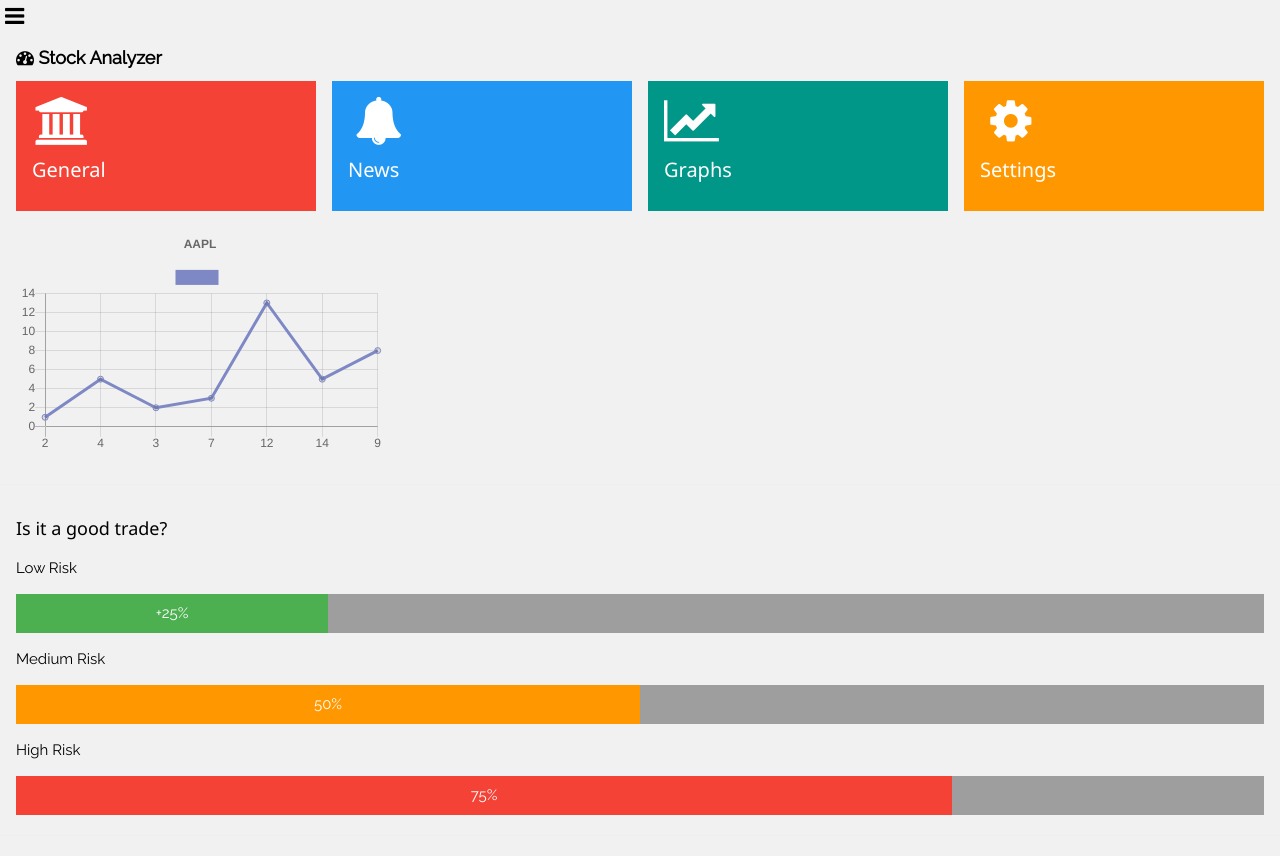
After one commit to Adrianndp/DataAnalysis, a Flask app: page /graph in a window 1280 px wide. The commit adds this page. Run offline with Flask 2, Linux system fonts and the light colour scheme.

Commit message:
server started

```diff
--- a/Application/Server.py
+++ b/Application/Server.py
@@ -1,11 +1,21 @@
-from flask import Flask
+from flask import Flask, render_template
 
 app = Flask(__name__)
 
 
 @app.route('/')
-def hello_world():
-    return 'Hello, World!'
+def home():
+    return render_template("home.html")
+
+
+@app.route('/graph')
+def graph():
+    return render_template("graph.html")
+
+
+@app.route('/news')
+def news():
+    return render_template("news.html")
 
 
 if __name__ == '__main__':
--- a/Application/static/style.css
+++ b/Application/static/style.css
@@ -3,9 +3,56 @@
     box-sizing: inherit;
 }
 .main {
-    margin-left: 300px;
     transition: margin-left .4s;
+}
+.clear {
+    content: "";
+    display: table;
+    clear: both;
+}
 
+.feed {
+    margin-top: 16px;
+    margin-bottom: 16px;
+    padding: 0.01em 16px;
+}
+
+.box {
+    display: block;
+    cursor: pointer;
+    text-decoration: none;
+}
+
+.margin-bottom {
+    margin-bottom: 16px!important;
+}
+.extra_large {
+    font-size: 48px!important
+}
+
+.sidebar2 {
+    height: 100%;
+    position: fixed !important;
+    overflow: auto;
+}
+
+.animate-left {
+    animation: animateleft 0.4s
+}
+
+
+.center {
+    text-align: center!important;
+}
+
+.padding {
+    padding: 8px 16px!important;
+}
+
+.row {
+    content: "";
+    display: table;
+    clear: both;
 }
 
 .container {
@@ -55,6 +102,10 @@
     color: #fff!important;
     background-color: #2196F3!important
 }
+.green {
+    color: #fff!important;
+    background-color: #4CAF50!important;
+}
 
 .menu {
     padding: 5px;
@@ -69,4 +120,5 @@
     position: fixed !important;
     z-index: 1;
     overflow: auto;
+    display: none;
 }
--- /dev/null
+++ b/Application/templates/base.html
@@ -0,0 +1,80 @@
+<!DOCTYPE html>
+<html>
+<title>Stock Analyser</title>
+<meta charset="UTF-8">
+<meta name="viewport" content="width=device-width, initial-scale=1">
+<link rel="stylesheet" href="https://www.w3schools.com/w3css/4/w3.css">
+<link rel="stylesheet" href="https://fonts.googleapis.com/css?family=Raleway">
+<link rel="stylesheet" href="https://cdnjs.cloudflare.com/ajax/libs/font-awesome/4.7.0/css/font-awesome.min.css">
+<link rel="stylesheet" href="../static/style.css">
+<script
+    src="https://cdnjs.cloudflare.com/ajax/libs/Chart.js/2.9.3/Chart.min.js"
+    integrity="sha512-s+xg36jbIujB2S2VKfpGmlC3T5V2TF3lY48DX7u2r9XzGzgPsa6wTpOQA7J9iffvdeBN0q9tKzRxVxw1JviZPg=="
+    crossorigin="anonymous"
+></script>
+<script src="../static/JS.js"></script>
+
+<body class="light-grey">
+
+<!-- Sidebar/menu -->
+<nav class="sidebar white animate-left" style="z-index:3;width:300px;" id="mySidebar"><br>
+  <div class="container row">
+    <div class="w3-col s8 w3-bar">
+      <span>Welcome, <strong>Adrian</strong></span><br>
+    </div>
+  </div>
+  <hr>
+  <div class="container">
+    <h5>Menu</h5>
+  </div>
+  <div class="w3-bar-block">
+    <a href="#" class="w3-bar-item w3-button padding"><i class="fa fa-users fa-fw"></i>  Overview</a>
+    <a href="#" class="w3-bar-item w3-button padding"><i class="fa fa-search" aria-hidden="true"></i>  search</a>
+    <a class="w3-bar-item w3-button padding" onClick="window.location.reload();"><i class="fa fa-refresh" aria-hidden="true"></i> Refresh Page</a>
+    <a href="#" class="w3-bar-item w3-button padding blue"><i class="fa fa-download" aria-hidden="true"></i> download</a>
+  </div>
+</nav>
+
+
+<!-- BOXES -->
+<div class="main" id="main">
+  <a class="menu" onclick="menu()"><i class="fa fa-bars" aria-hidden="true"></i></a>
+  <header class="container">
+    <h5><b><i class="fa fa-dashboard"></i> Stock Analyzer </b></h5>
+  </header>
+  <div class="w3-row-padding margin-bottom">
+    <a href="{{ url_for('home') }}" class="w3-quarter box">
+      <div class="container red padding-16">
+        <div class="fa fa-bank fa-fw extra_large"></div>
+        <div class="clear"></div>
+        <h4>General</h4>
+      </div>
+    </a>
+    <a href="{{ url_for('news') }}" class="w3-quarter box">
+      <div class="container blue padding-16">
+        <div class="w3-left"><i class="fa fa-bell fa-fw extra_large"></i></div>
+        <div class="clear"></div>
+        <h4>News</h4>
+      </div>
+    </a>
+    <a href="{{ url_for('graph') }}" class="w3-quarter box">
+      <div class="container teal padding-16">
+        <div class="w3-left"><i class="fa fa-line-chart extra_large" aria-hidden="true"></i></div>
+        <div class="clear"></div>
+        <h4>Graphs</h4>
+      </div>
+    </a>
+    <a class="w3-quarter box">
+      <div class="container orange white padding-16">
+        <div class="w3-left"><i class="fa fa-cog fa-fw extra_large"></i></div>
+        <div class="clear"></div>
+        <h4>Settings</h4>
+      </div>
+    </a>
+  </div>
+{% block content %}
+{% endblock %}
+</div>
+
+</body>
+</html>
--- /dev/null
+++ b/Application/templates/graph.html
@@ -0,0 +1,61 @@
+{% extends "base.html" %}
+<html lang="en">
+<head>
+    <meta charset="UTF-8">
+    <title>Title</title>
+</head>
+<body>
+{% block content %}
+ <div class="container" style="width: 400px;  display: inline-block;">
+      <canvas id="accGraph"></canvas>
+  </div>
+  <hr>
+  <div class="container">
+    <h5>Is it a good trade?</h5>
+    <p>Low Risk</p>
+    <div class="grey">
+      <div class="container center padding green" style="width:25%">+25%</div>
+    </div>
+
+    <p>Medium Risk</p>
+    <div class="grey">
+      <div class="container center padding orange" style="width:50%">50%</div>
+    </div>
+
+    <p>High Risk</p>
+    <div class="grey">
+      <div class="container center padding red" style="width:75%">75%</div>
+    </div>
+  </div>
+  <hr>
+</div>
+<script>
+  let accGraphCtx = document.querySelector("#accGraph");
+  accGraphCtx.width = window.innerWidth;
+  accGraphCtx.height = window.outerHeight;
+  accGraphCtx = accGraphCtx.getContext("2d");
+  let accChart = new Chart(accGraphCtx, {
+      type: "line",
+      data: {
+          labels:  [2, 4, 3, 7, 12, 14, 9] ,	// X axis data
+          datasets: [
+              {
+                  label: "",
+                  data: [1, 5, 2, 3, 13, 5, 8],			// Y Axis data
+                  borderColor: "#7e88c4",                     // color
+                  fill: false,
+                  lineTension: 0
+              }
+          ]
+      },
+      options: {
+          title: {
+              display: true,
+              text: 'AAPL'
+          },
+      }
+  });
+</script>
+{% endblock  %}
+</body>
+</html>
```
Also changed, not shown: Application/templates/home.html (+9 -131 lines), Application/templates/news.html (added, +11 -0 lines).
